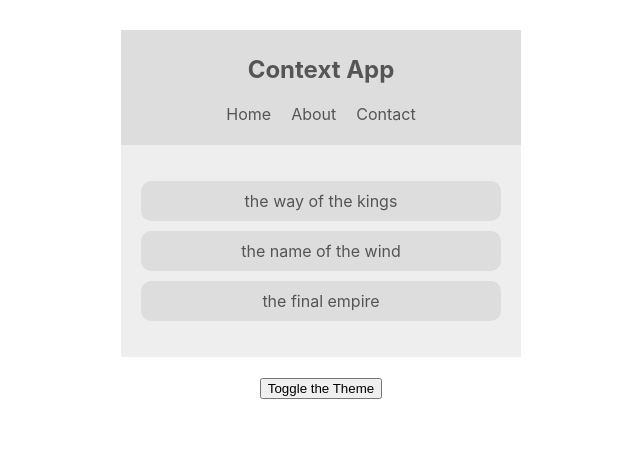
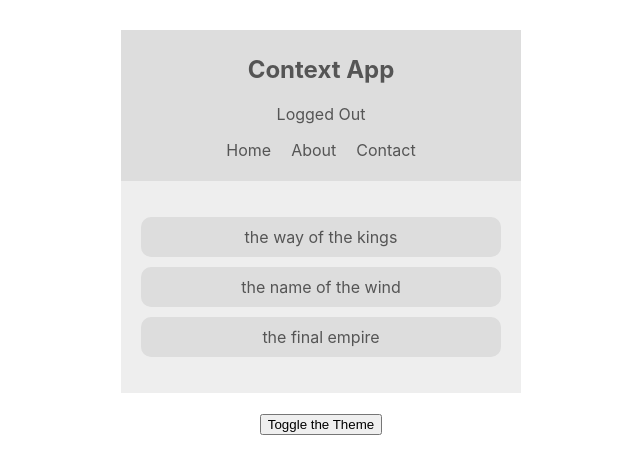
Before and after one commit to LijuJacob08/ContextApiPractice, a React (Create React App) app: page / in a window 1280 px wide. Shown: the top 474 px of the page, without its empty margins (319-959 px from the left). Built offline with nearby package versions, Linux system fonts and the light colour scheme.

Commit message:
Consuming Multiple Context

```diff
--- a/src/components/Navbar.js
+++ b/src/components/Navbar.js
@@ -1,16 +1,20 @@
 import React,{Component} from 'react';
+import { AuthContext } from '../contexts/AuthContext';
 import { ThemeContext } from '../contexts/ThemeContext';
 
 class Navbar extends React.Component {
 
     render() {
         return(
-            <ThemeContext.Consumer>{(context)=>{
-                const {isLightTheme , light , dark} = context;
+            <AuthContext.Consumer>{(authcontext)=>(
+            <ThemeContext.Consumer>{(themecontext)=>{
+                const {isAuthenticated, toggleAuth}= authcontext;
+                const {isLightTheme , light , dark} = themecontext;
                 const theme = isLightTheme ? light : dark;
             return(
               <nav style= {{background:theme.ui, color: theme.syntax}}>
                             <h1>Context App</h1>
+                            <div onClick={toggleAuth}>{isAuthenticated ? 'Logged In':'Logged Out'}</div>
                             <ul>
                                 <li>Home</li>
                                 <li>About</li>
@@ -21,7 +25,8 @@ class Navbar extends React.Component {
             }}
 
             </ThemeContext.Consumer>
-
+            )}
+            </AuthContext.Consumer>
         );
     }
 }
```
